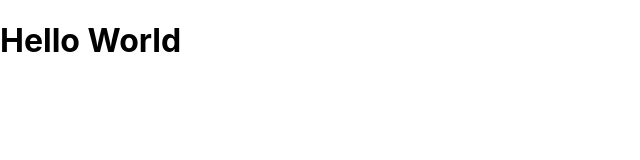
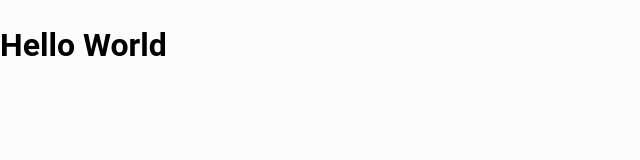
Before and after one commit to facundoPri/hacker-news-frontend-challenge, a Next.js app: page / in a window 1280 px wide. Shown: the top 160 px of the page, without its empty margins (0-640 px from the left). Built offline with nearby package versions, Linux system fonts and the light colour scheme.

Commit message:
Update global styles

```diff
--- a/src/styles/globals.css
+++ b/src/styles/globals.css
@@ -2,8 +2,16 @@ html,
 body {
   padding: 0;
   margin: 0;
-  font-family: -apple-system, BlinkMacSystemFont, Segoe UI, Roboto, Oxygen,
-    Ubuntu, Cantarell, Fira Sans, Droid Sans, Helvetica Neue, sans-serif;
+  font-family: Roboto, sans-serif;
+}
+
+body {
+  background-color: #fcfcfc;
+  font-weight: normal;
+  min-height: 100vh;
+  scroll-behavior: smooth;
+  text-rendering: optimizeSpeed;
+  line-height: 1.5;
 }
 
 a {
```
